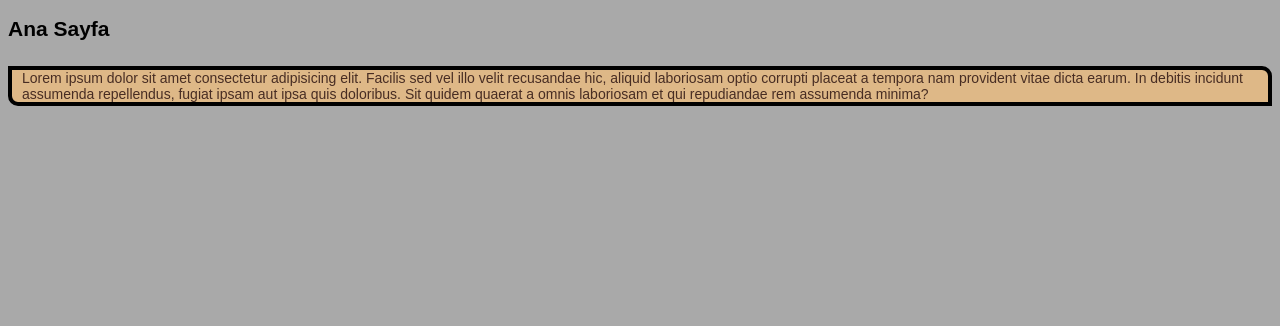
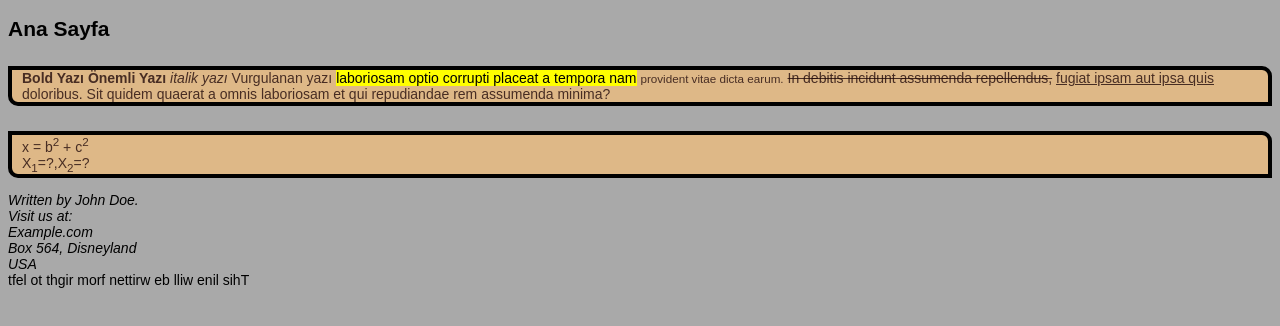
Before and after one commit to mesutozturk/FrontEnd-2203-03, a plain HTML site: page Gün-1-2/sayfa2.html in a window 1280 px wide. Drawn offline with Linux system fonts and the light colour scheme.

Commit message:
html formatting

```diff
--- a/Gün-1-2/sayfa2.html
+++ b/Gün-1-2/sayfa2.html
@@ -5,18 +5,33 @@
     <meta http-equiv="X-UA-Compatible" content="IE=edge" />
     <meta name="viewport" content="width=device-width, initial-scale=1.0" />
     <title>Sayfa 2</title>
-    <link rel="stylesheet" href="../Gün-1/css/site.css">
+    <link rel="stylesheet" href="../Gün-1/css/site.css" />
   </head>
   <body>
     <h2>
       <a href="../Gün-1/index.html"> Ana Sayfa </a>
     </h2>
     <p>
-      Lorem ipsum dolor sit amet consectetur adipisicing elit. Facilis sed vel
-      illo velit recusandae hic, aliquid laboriosam optio corrupti placeat a
-      tempora nam provident vitae dicta earum. In debitis incidunt assumenda
-      repellendus, fugiat ipsam aut ipsa quis doloribus. Sit quidem quaerat a
-      omnis laboriosam et qui repudiandae rem assumenda minima?
+      <b>Bold Yazı</b>
+      <strong>Önemli Yazı</strong> <i>italik yazı</i>
+      <em>Vurgulanan yazı</em>
+      <mark>laboriosam optio corrupti placeat a tempora nam</mark>
+      <small>provident vitae dicta earum.</small> <del>In debitis incidunt assumenda repellendus,</del>
+      <ins>fugiat ipsam aut ipsa quis </ins> doloribus. Sit quidem quaerat a omnis
+      laboriosam et qui repudiandae rem assumenda minima?
     </p>
+    <p>
+      x = b<sup>2</sup> + c<sup>2</sup>
+      <br>
+      X<sub>1</sub>=?,X<sub>2</sub>=?
+    </p>
+    <address>
+      Written by John Doe.<br>
+      Visit us at:<br>
+      Example.com<br>
+      Box 564, Disneyland<br>
+      USA
+      </address>
+      <bdo dir="rtl">This line will be written from right to left</bdo>
   </body>
 </html>
--- a/Gün-1/css/site.css
+++ b/Gün-1/css/site.css
@@ -27,6 +27,11 @@ body {
     border: 1px solid red;
     transition: 1s ease;
   }
-  body  a > img:hover {
+  body a > img:hover {
     border: 4px dotted orange;
   }
+em{
+    font-style: normal;
+    text-decoration: solid;
+    text-shadow: 5px black;
+}
```
Also changed, not shown: Gün-1/index.html (+5 -2 lines).
